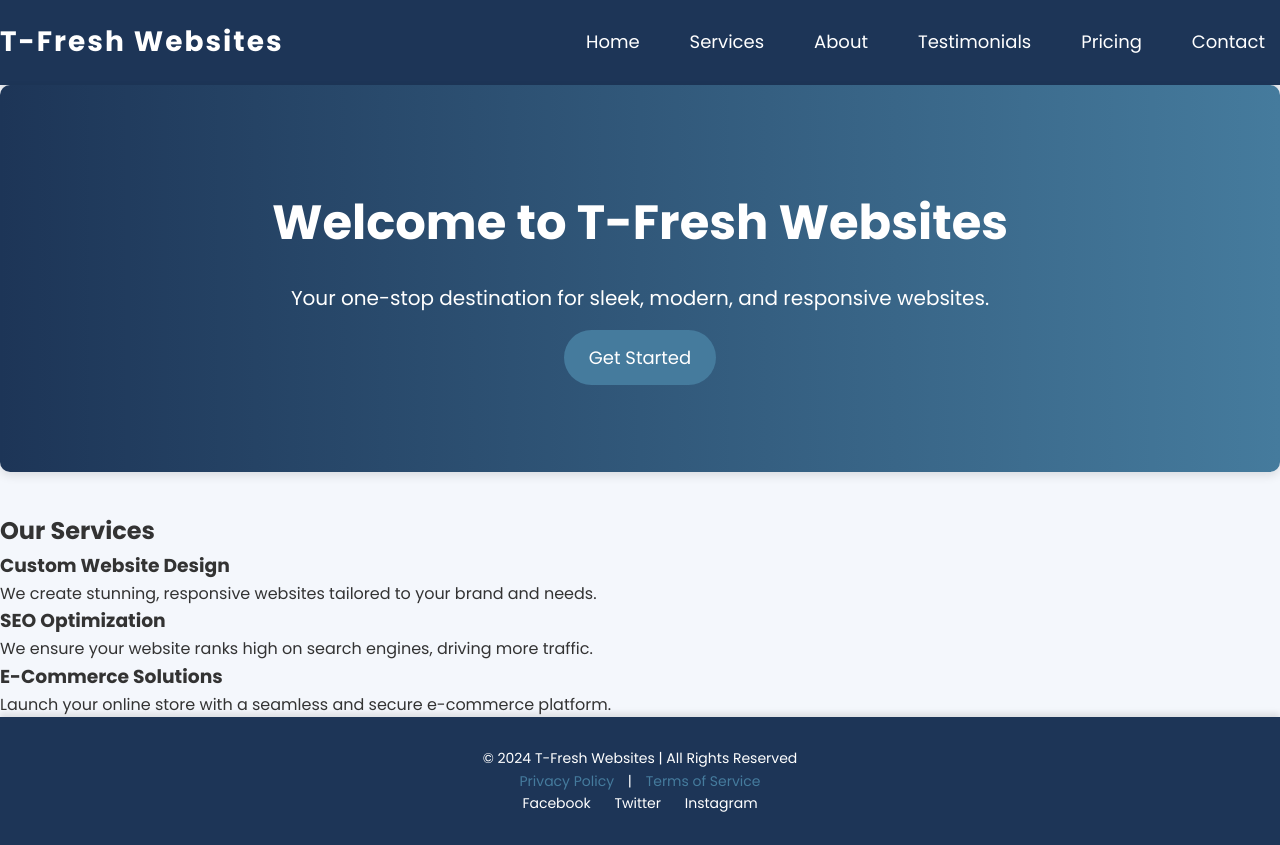
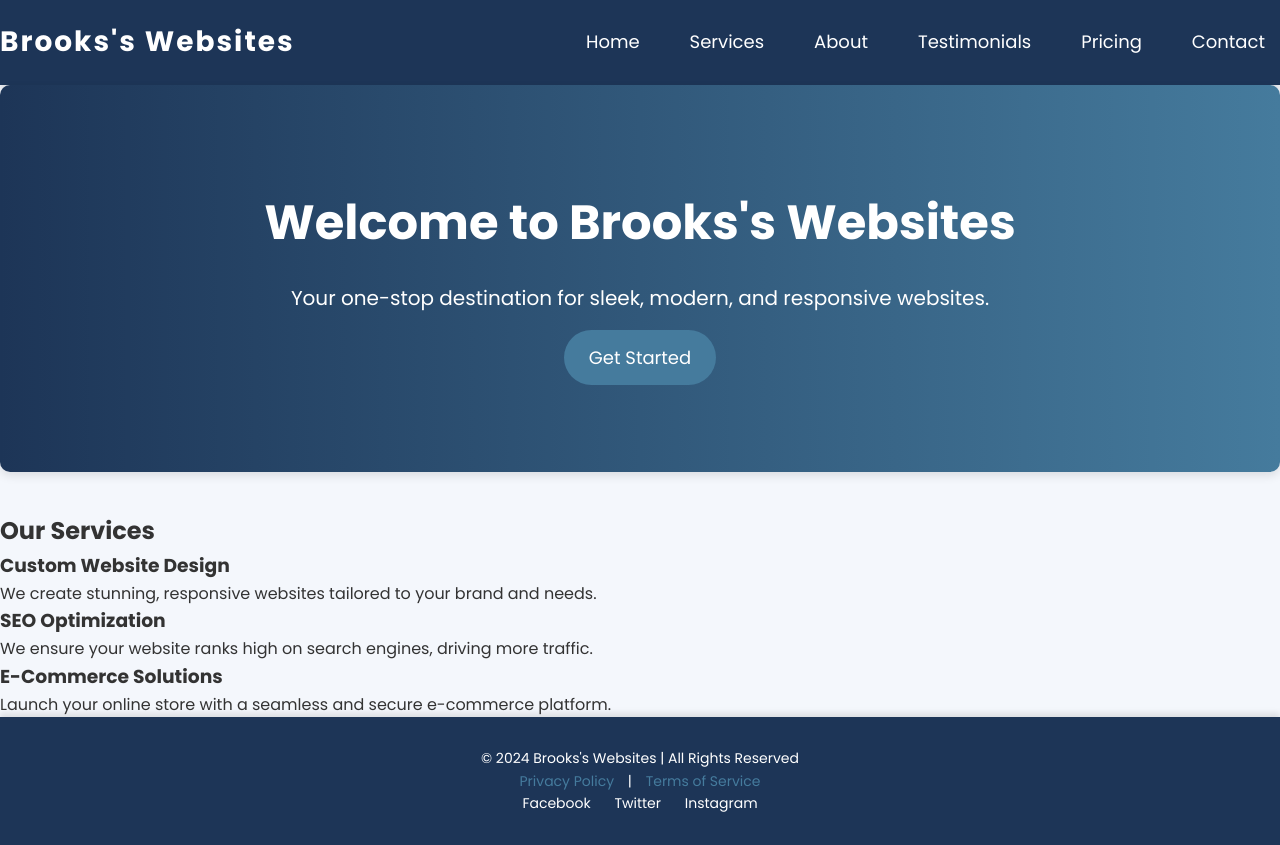
Before and after one commit to BrooksterBOYZ/Brooks-s-Websites, a plain HTML site: page index.html in a window 1280 px wide. Drawn offline with Linux system fonts and the light colour scheme.

Commit message:
Update index.html

```diff
--- a/index.html
+++ b/index.html
@@ -3,15 +3,15 @@
 <head>
     <meta charset="UTF-8">
     <meta name="viewport" content="width=device-width, initial-scale=1.0">
-    <meta name="description" content="T-Fresh Websites - Modern, colorful, and sleek websites tailored for businesses.">
-    <title>T-Fresh Websites</title>
+    <meta name="description" content="Brooks's Websites - Modern, colorful, and sleek websites tailored for businesses.">
+    <title>Brooks's Websites</title>
     <link href="https://fonts.googleapis.com/css2?family=Poppins:wght@400;600;700&display=swap" rel="stylesheet">
     <link rel="stylesheet" href="style.css">
 </head>
 <body>
     <header>
         <nav>
-            <a href="index.html" class="logo">T-Fresh Websites</a>
+            <a href="index.html" class="logo">Brooks's Websites</a>
             <ul class="nav-links">
                 <li><a href="index.html">Home</a></li>
                 <li><a href="services.html">Services</a></li>
@@ -27,7 +27,7 @@
         <!-- Hero Section -->
         <section class="hero">
             <div class="box-container">
-                <h1>Welcome to T-Fresh Websites</h1>
+                <h1>Welcome to Brooks's Websites</h1>
                 <p>Your one-stop destination for sleek, modern, and responsive websites.</p>
                 <a href="contact.html" class="cta-button">Get Started</a>
             </div>
@@ -55,7 +55,7 @@
 
     <footer>
         <div class="box-container">
-            <p>&copy; 2024 T-Fresh Websites | All Rights Reserved</p>
+            <p>&copy; 2024 Brooks's Websites | All Rights Reserved</p>
             <div class="footer-links">
                 <a href="privacy.html">Privacy Policy</a> | <a href="terms.html">Terms of Service</a>
             </div>
```
